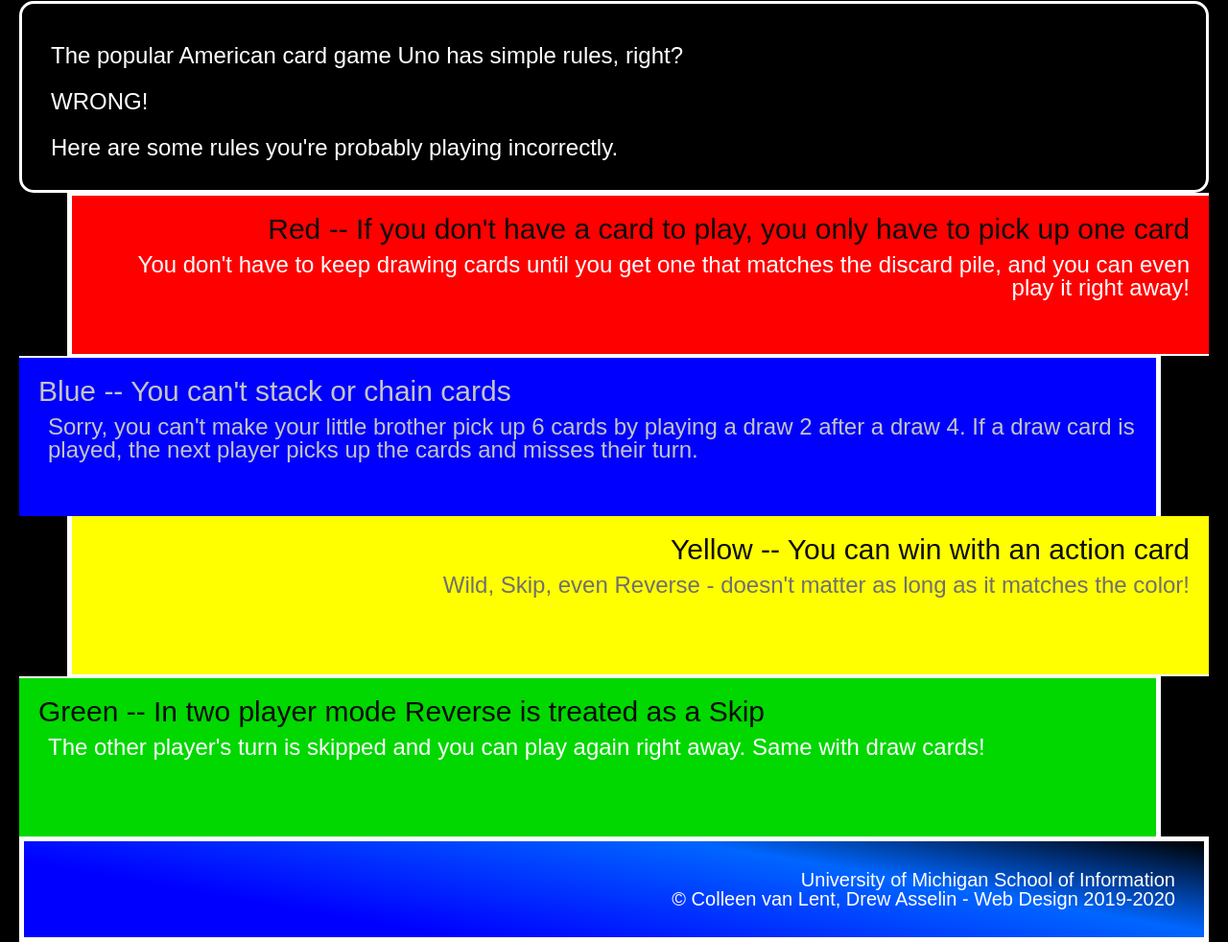
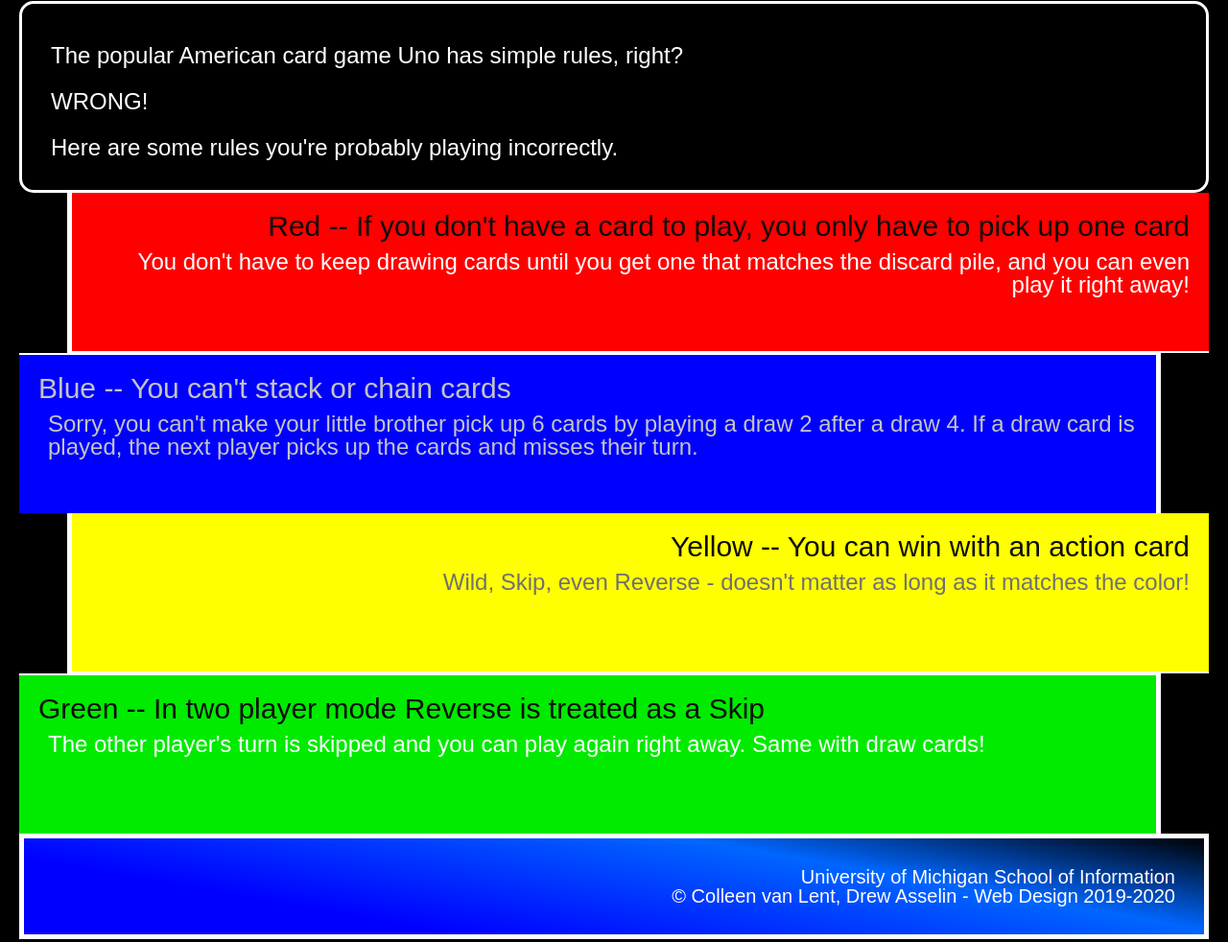
Before and after one commit to gohannahux/hw2-f24, a plain HTML site: page index.html in a window 1280 px wide. Shown: the part 327-1309 px from the top of the page at 96% size. Drawn offline with Linux system fonts and the light colour scheme.

Commit message:
Add files via upload

```diff
--- a/css/style.css
+++ b/css/style.css
@@ -1,7 +1,7 @@
 style.css
     html, body {
         color: #FFFFFF;
-        font-family: Arial, Verdana, sans-serif;
+        font-family: Arial, "Verdana", sans-serif;
         background-color: #000000;
         margin: 20px 20px 0px 20px;
         text-align: center;
@@ -55,6 +55,7 @@ style.css
             border-left: 5px solid #FFFFFF;
             border-bottom: 2px solid #FFFFFF;
             border-right: none;
+            border-top: none;
         }
 
         .red p, .green p {
@@ -90,7 +91,7 @@ style.css
         }
 
         .green {
-            background-color: #00d800;
+            background-color: #00eb00;
             text-align: left;
             margin-right: 50px;
             border-right: 5px solid #FFFFFF;
@@ -98,6 +99,7 @@ style.css
             border-left: none;
             border-bottom: none;
         }
+
         footer {
             background: linear-gradient(10deg, #0000ff 25%, #06f 70%, #000000);
             border: 5px solid #FFFFFF;
```
